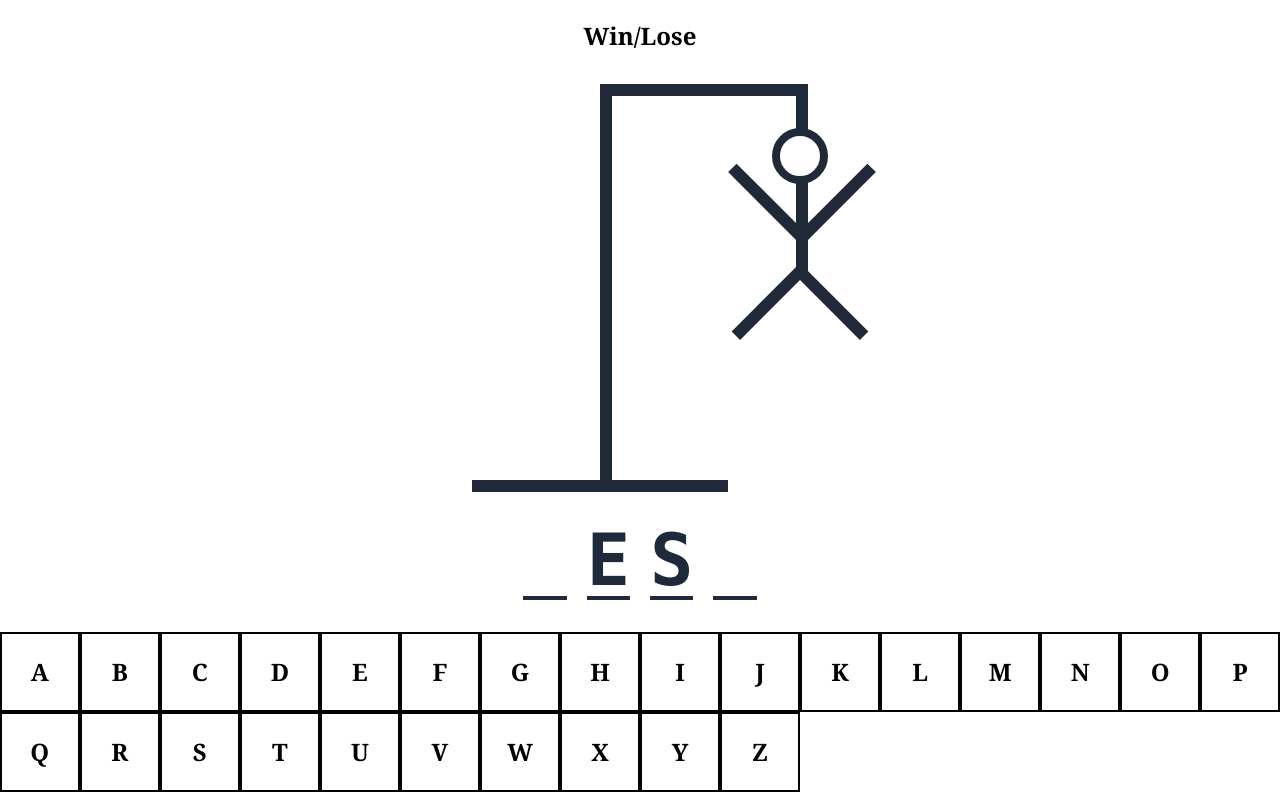
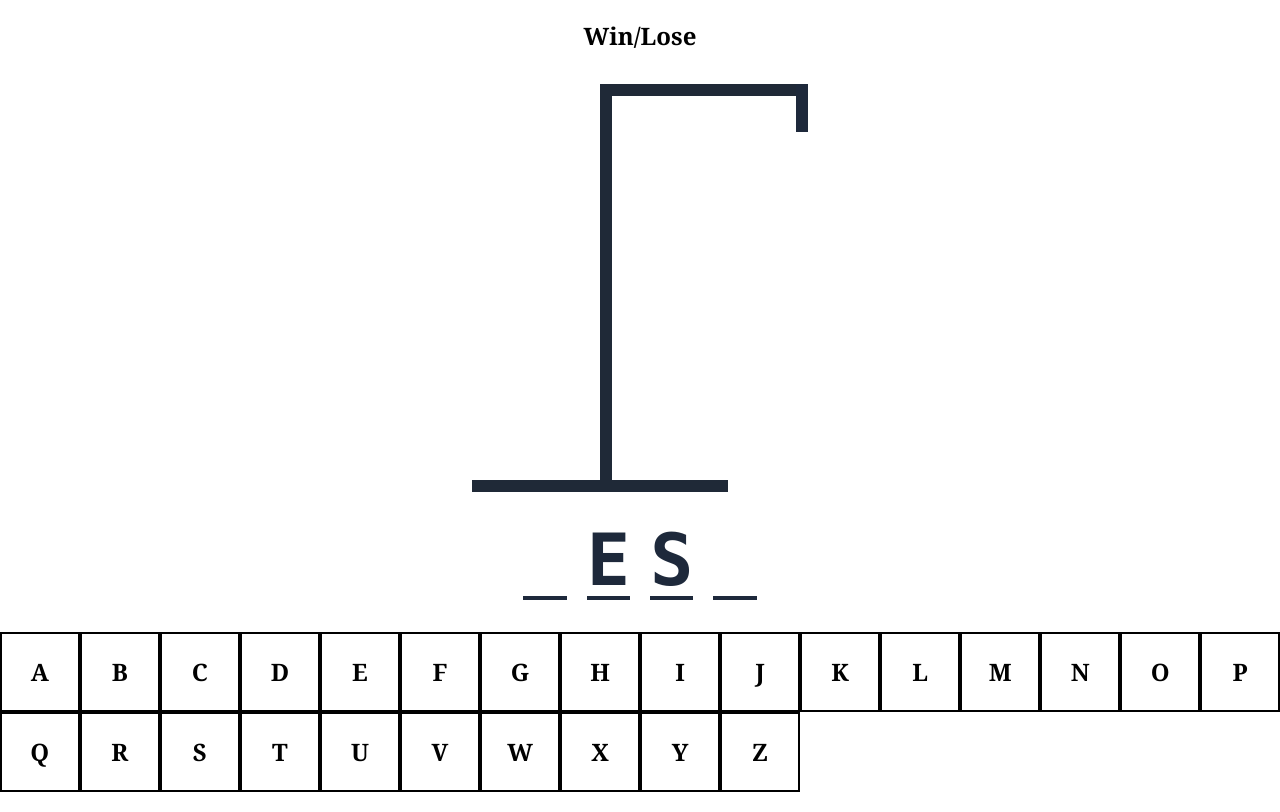
Before and after one commit to nemanja85/hangman, a React (Vite) app: page / in a window 1280 px wide. Built offline with nearby package versions, Linux system fonts and the light colour scheme.

Commit message:
fix: Modified number of Guesses

```diff
--- a/src/App.tsx
+++ b/src/App.tsx
@@ -15,7 +15,7 @@ function App() {
   return (
     <div className="flex items-center flex-col gap-8 m-w-[800px] font-serif font-normal py-5 mx-auto my-0">
       <div className="text-2xl font-semibold text-center">Win/Lose</div>
-      <HangmanDrawing numberofGuesses={inCorrectLetters.length} />
+      <HangmanDrawing numberOfGuesses={inCorrectLetters.length} />
       <HangmanWord />
       <div style={{ alignSelf: 'stretch' }}>
         <Keyboard />
--- a/src/components/HangmanDrawing.tsx
+++ b/src/components/HangmanDrawing.tsx
@@ -1,5 +1,5 @@
 type HangmanDrawingProps = {
-  numberofGuesses: number;
+  numberOfGuesses: number;
 };
 
 const head = (
@@ -11,15 +11,12 @@ const leftArm = <div className="absolute w-24 h-3 origin-bottom-right rotate-45
 const rightLeg = <div className="absolute w-24 h-3 origin-bottom-left rotate-45 bg-gray-800 top-44 -right-20"></div>;
 const leftLeg = <div className="absolute right-0 w-24 h-3 origin-bottom-right -rotate-45 bg-gray-800 top-44"></div>;
 
-export function HangmanDrawing(numberofGuesses: HangmanDrawingProps) {
+const BODY_PARTS = [head, body, rightArm, leftArm, rightLeg, leftLeg];
+
+export function HangmanDrawing(numberOfGuesses: HangmanDrawingProps) {
   return (
     <div className="relative">
-      {head}
-      {body}
-      {rightArm}
-      {leftArm}
-      {rightLeg}
-      {leftLeg}
+      {BODY_PARTS.slice(0, numberOfGuesses)}
       <div className="absolute top-0 right-0 w-3 h-12 bg-slate-800"></div>
       <div className="h-3 ml-32 bg-gray-800 w-52"></div>
       <div className="w-3 ml-32 bg-gray-800 h-96"></div>
```
